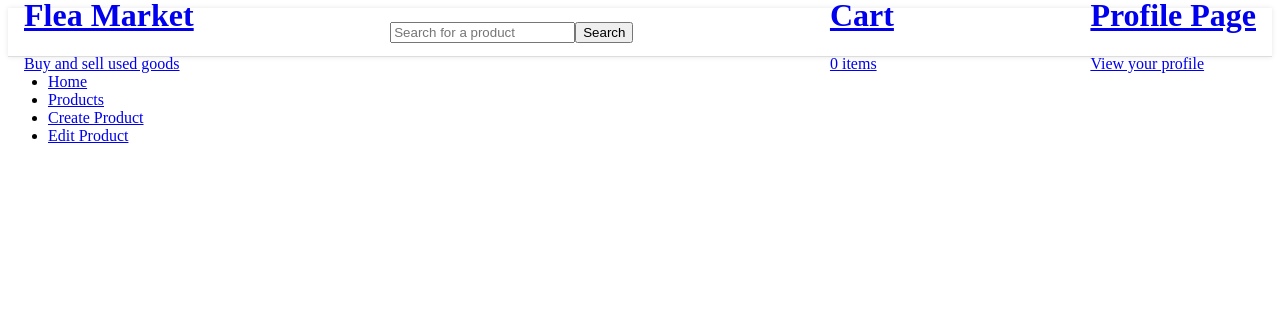
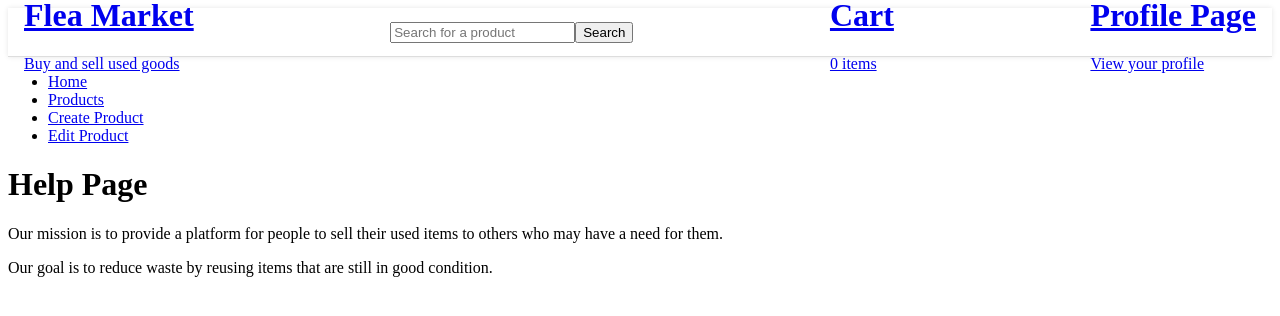
Before and after one commit to Hector-H/MileStone-2, a React (Create React App) app in the folder flea_market/: page /HelpPage in a window 1280 px wide. Shown: the top 316 px of the page. Built offline with nearby package versions, Linux system fonts and the light colour scheme.

Commit message:
added routes of sidebar

```diff
--- a/flea_market/src/App.js
+++ b/flea_market/src/App.js
@@ -14,7 +14,10 @@ import ProductList from './components/Product/ProductList';
 import ProductCreate from './components/Product/ProductCreate.js';
 import AboutUs from './components/SideBar/AboutUs';
 import ProductEdit from './components/Product/ProductEdit.js';
-
+import ContactUs from './components/SideBar/ContactUs.js';
+import HelpPage from './components/SideBar/HelpPage.js';
+import Distance from './components/SideBar/Distance.js';
+import Category from './components/SideBar/Category.js';
 
 function App() {
 const [seeds, setSeeds] = useState(productsSeed)
@@ -58,6 +61,10 @@ const [seeds, setSeeds] = useState(productsSeed)
             <Route path="/products/create" element={<ProductCreate />} />
             <Route path="/products/edit/:id" element={<ProductEdit />} />
             <Route path="/AboutUs" element={<AboutUs />} />
+            <Route path="/ContactUs" element={<ContactUs />} />
+            <Route path="/HelpPage" element={<HelpPage />} />
+            <Route path="/Distance" element={<Distance />} />
+            <Route path="/Category" element={<Category />} />
           </Routes>
         </main>
       </div>
--- a/flea_market/src/components/SideBar/AboutUs.js
+++ b/flea_market/src/components/SideBar/AboutUs.js
@@ -1,15 +1,9 @@
-import { Link } from "react-router-dom";
-
 export default function AboutUs (props) {
     return (
         <div className="AboutUs">
-            {/* <Link to="/About_Us">
-                <h1>About Us</h1>
-            </Link> */}
             <h1>About Us</h1>
             <p>Our mission is to provide a platform for people to sell their used items to others who may have a need for them.</p>
             <p>Our goal is to reduce waste by reusing items that are still in good condition.</p>
-
         </div>
     );
 }
--- a/flea_market/src/components/SideBar/Category.js
+++ b/flea_market/src/components/SideBar/Category.js
@@ -1,11 +1,8 @@
-import { Link } from "react-router-dom";
-
 export default function Category(props) {
     return (
         <div className="Category">
-            <Link to="/Category">
-                <h1>Category</h1>
-            </Link>
+            <h1>Category</h1>
+            <p>Category: {props.category}</p>
         </div>
     );
 }
--- a/flea_market/src/components/SideBar/ContactUs.js
+++ b/flea_market/src/components/SideBar/ContactUs.js
@@ -1,11 +1,9 @@
-import { Link } from 'react-router-dom';
-
 export default function ContactUs (props) {
     return (
         <div className="Contact_Us">
-        <Link to="/ContactUs">
-        <h1>Contact Us</h1>
-        </Link>
+            <h1>Contact Us</h1>
+            <p>Phone: 123-456-7890</p>
+            <p>Email: mockemail@gmail.com</p>
         </div>
     );
 }
--- a/flea_market/src/components/SideBar/Distance.js
+++ b/flea_market/src/components/SideBar/Distance.js
@@ -1,11 +1,8 @@
-import { Link } from 'react-router-dom';
-
 export default function Distance(props) {
     return (
         <div className="Distance">
-        <Link to="/Distance">
-        <h1>Distance</h1>
-        </Link>
+            <h1>Distance</h1>
+            <p>Distance: {props.distance}</p>
         </div>
     );
 }
--- a/flea_market/src/components/SideBar/HelpPage.js
+++ b/flea_market/src/components/SideBar/HelpPage.js
@@ -1,11 +1,9 @@
-import { Link } from 'react-router-dom';
-
 export default function HelpPage(props) {
     return (
         <div className="HelpPage">
-        <Link to="/Help_Page">
-        <h1>Help Page</h1>
-        </Link>
+            <h1>Help Page</h1>
+            <p>Our mission is to provide a platform for people to sell their used items to others who may have a need for them.</p>
+            <p>Our goal is to reduce waste by reusing items that are still in good condition.</p>
         </div>
     );
 }
```
